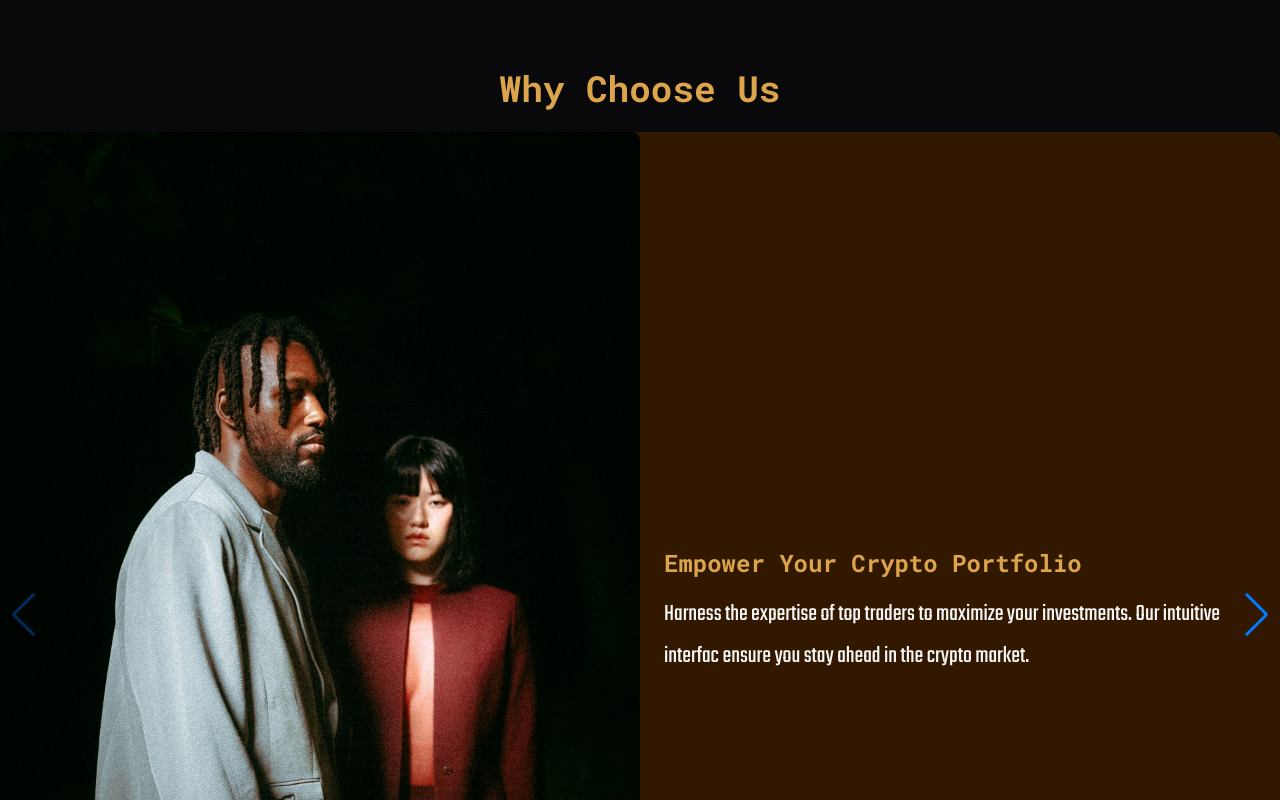
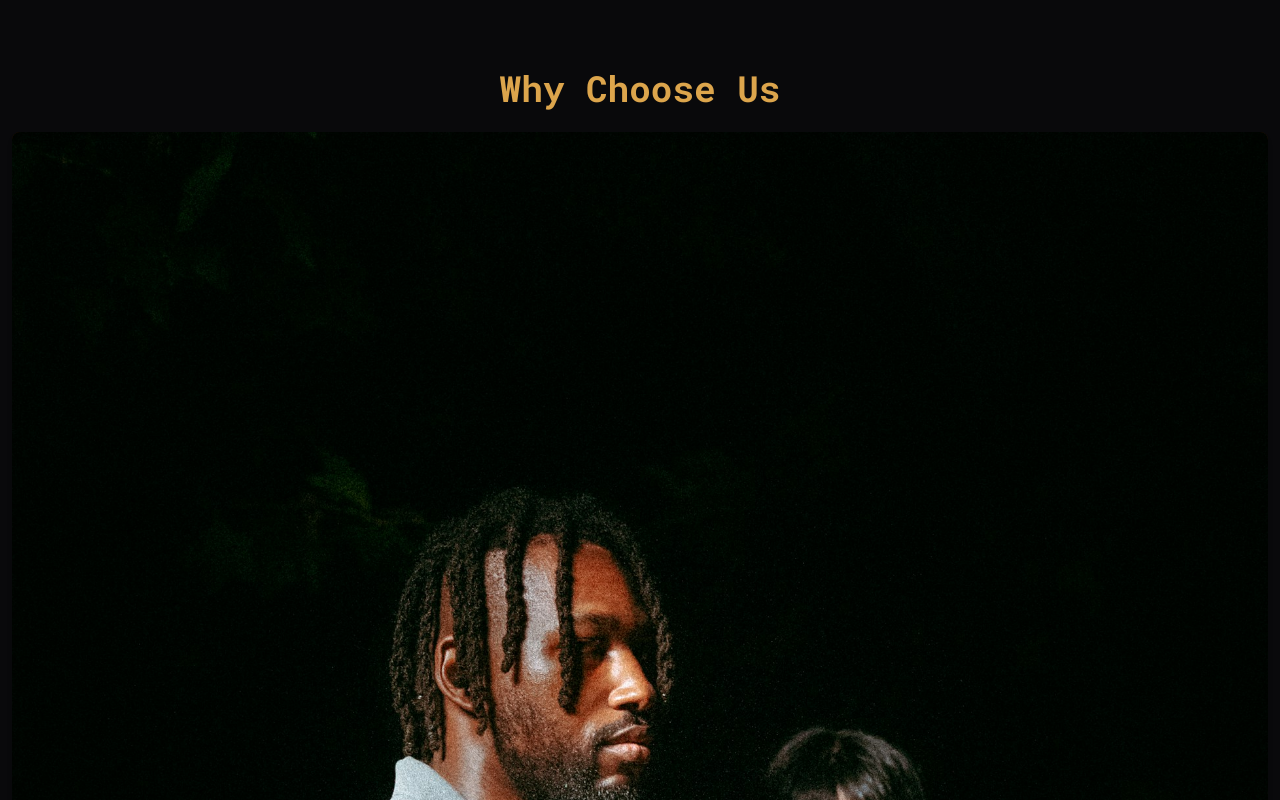
Before and after one commit to xandersavage/React-Ecommerce-Store, a React (Vite) app: page /React-Ecommerce-Store/about in a window 1280 px wide. Shown: the part 1580-2380 px from the top of the page. Built offline with nearby package versions, Linux system fonts and the light colour scheme.

Commit message:
carousel

```diff
--- a/package.json
+++ b/package.json
@@ -30,6 +30,7 @@
 		"eslint-plugin-react": "^7.34.3",
 		"eslint-plugin-react-hooks": "^4.6.2",
 		"eslint-plugin-react-refresh": "^0.4.7",
+		"gh-pages": "^6.1.1",
 		"postcss": "^8.4.39",
 		"tailwindcss": "^3.4.6",
 		"vite": "^5.3.4"
--- a/src/components/Carousel.jsx
+++ b/src/components/Carousel.jsx
@@ -33,7 +33,7 @@ const Carousel = () => {
 
 	return (
 		<div className="py-12">
-			<div className="container mx-auto">
+			<div className="container">
 				<h2 className="text-4xl font-bold text-center mb-6">Why Choose Us</h2>
 				<Swiper
 					modules={[Navigation, Pagination]}
@@ -45,13 +45,13 @@ const Carousel = () => {
 				>
 					{carouselItems.map((item, index) => (
 						<SwiperSlide key={index}>
-							<div className="flex flex-col md:flex-row items-center bg-neutral rounded-lg shadow-md">
+							<div className="flex flex-col md:flex-row items-center mx-3 bg-neutral rounded-lg shadow-md">
 								<img
 									src={item.image}
 									alt={item.title}
-									className="w-1/2 md:w-1/2 rounded-lg"
+									className="w-full rounded-lg"
 								/>
-								<div className="md:ml-6  mt-4 md:mt-0 prose">
+								<div className="md:ml-6 text-center mt-4 md:mt-0 prose">
 									<h3 className="text-2xl font-bold">{item.title}</h3>
 									<p className="mt-2">{item.description}</p>
 								</div>
```
Also changed, not shown: 1 other file (tests, documents, lock files or other folders).
